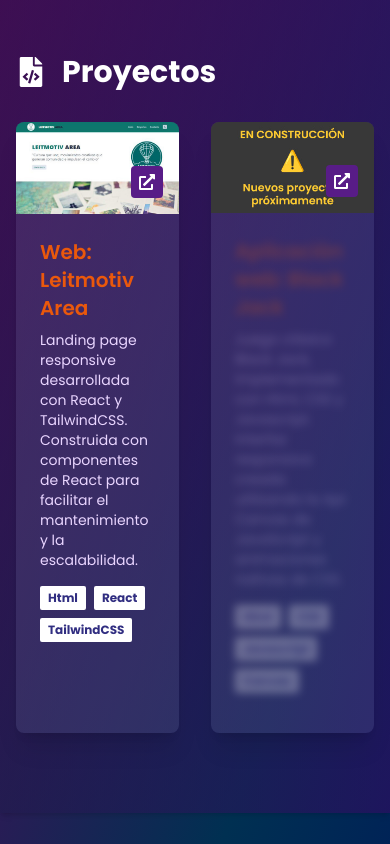
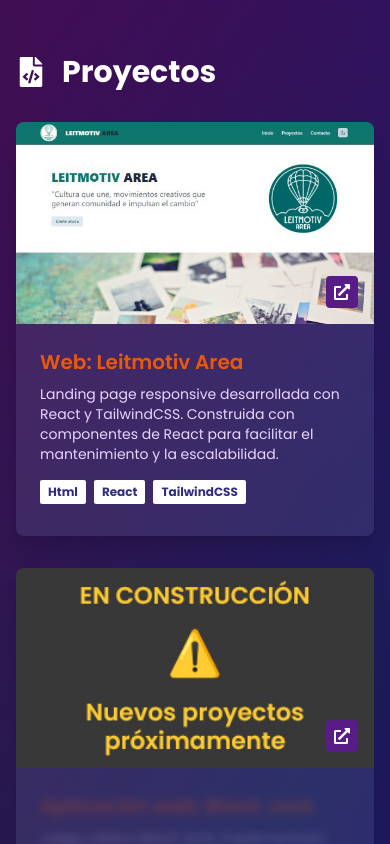
Before and after one commit to franxuhjuli/portfolio, a React (Vite) app: page / in a window 390 px wide. Shown: the part 3100-3944 px from the top of the page. Built offline with nearby package versions, Linux system fonts and the light colour scheme.

Commit message:
cards terminadas

```diff
--- a/src/card.jsx
+++ b/src/card.jsx
@@ -30,7 +30,7 @@
         <div className={`${aditionalClassName} p-6`}>
           <h2 className="text-xl text-orange-600 font-semibold mb-2">{title}</h2>
           <p className="text-purple-200 text-sm mb-4">{description}</p>
-          <div className="flex flex-wrap gap-2 mb-4">
+          <div className="flex flex-wrap gap-2 mb-2">
             {Array.isArray(technologies) && technologies.map((tech, index) => (
               <span key={index} className="px-2 py-1 bg-white text-indigo-900 text-xs font-bold rounded-sm">
                 {tech}
--- a/src/hero.jsx
+++ b/src/hero.jsx
@@ -13,11 +13,10 @@
             Desarrollador web apasionado por crear experiencias digitales
             increíbles.
           </p>
-
           <a
             className="2rem 1rem bg-white text-purple-800 px-4 py-2 rounded hover:bg-orange-400 hover:text-purple-950 transition duration-100 hover:scale-105 active:scale-100"
-            href="/CV-francisco_j_alvarez.pdf"
-            download="CV Francisco J. Alvarez"
+            href="./CV-francisco_j_alvarez.pdf"
+            download="CV - Francisco J. Alvarez"
           >
             Descargar CV
           </a>
--- a/src/proyects.jsx
+++ b/src/proyects.jsx
@@ -1,7 +1,6 @@
 import { Card } from "./card.jsx";
 import { FaFileCode } from "react-icons/fa";
 import Landing  from "./assets/landing.jpg";
-import BlackJack from "./assets/blackjack.jpeg";
 import EnConstruccion from "./assets/en-construccion.jpg";
 
 
@@ -13,7 +12,7 @@
         <FaFileCode className="mr-4" />
         Proyectos
       </h2>
-      <div className="flex flex-column md:flex-row justify-between gap-8">
+      <div className="flex flex-col md:flex-row justify-between gap-8">
         <Card
           title="Web: Leitmotiv Area"
           description="Landing page responsive desarrollada con React y TailwindCSS. Construida con componentes de React para facilitar el mantenimiento y la escalabilidad."
@@ -23,7 +22,7 @@
         />
         <Card
           title="Aplicación web: Black Jack"
-          description="Juego clásico Black Jack, implementado con Html, CSS y Javascript. Interfaz responsiva creada utilizando la Api Canvas de JavaScript y animaciones nativas de CSS."
+          description="Juego clásico Black Jack, implementado con Html, CSS y Javascript. Interfaz responsive utilizando la Api Canvas de JS y animaciones nativas de CSS."
           imageUrl={EnConstruccion}
           technologies={["Html", "CSS", "Javascript", "Canvas"]}
           projectUrl=""
```
